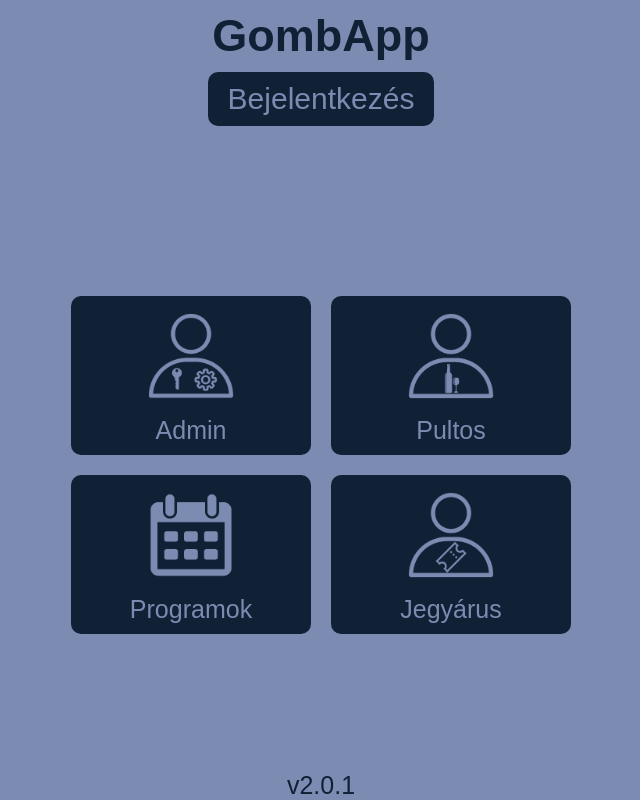
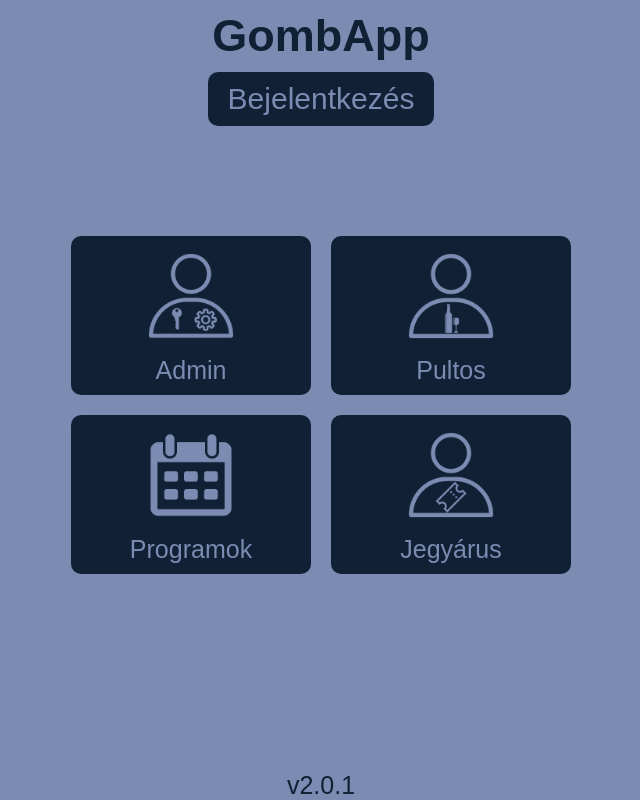
Before and after one commit to vilagombafeszt/vilagombafeszt.github.io, a Next.js app: page /GombApp in a window 1280 px wide. Shown: the whole page, without its empty margins (319-959 px from the left). Built offline with nearby package versions, Linux system fonts and the light colour scheme; no server answers; a web font is replaced by a local one.

Commit message:
reduce top menu margin

```diff
--- a/app/GombApp/gombapp.css
+++ b/app/GombApp/gombapp.css
@@ -1034,7 +1034,7 @@ body:has(.gombapp) {
 
 /* Responsive gap between header and menu buttons */
 .gombapp .adjust {
-  margin-top: clamp(140px, 20vh, 250px);
+  margin-top: clamp(100px, 10vh, 250px);
 }
 
 @media only screen and (max-height: 700px) {
```
